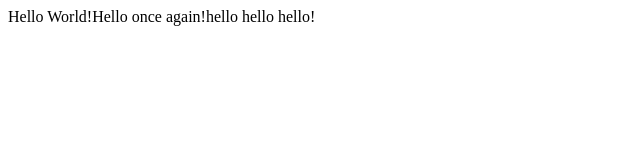
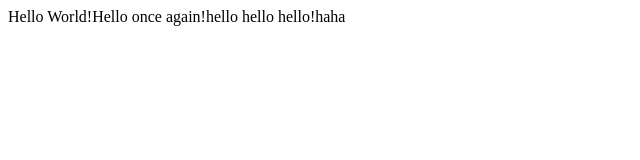
Before and after one commit to LijaAlex12/Repository2, a plain HTML site: page hello.html in a window 1280 px wide. Shown: the full height of the page, 0-640 px from the left. Drawn offline with Linux system fonts and the light colour scheme.

Commit message:
Update hello.html

```diff
--- a/hello.html
+++ b/hello.html
@@ -4,6 +4,6 @@
     <title>My Webpage</title>
   </head>
   <body>
-    Hello World!Hello once again!hello hello hello!
+    Hello World!Hello once again!hello hello hello!haha
   </body>
 </html>
```
